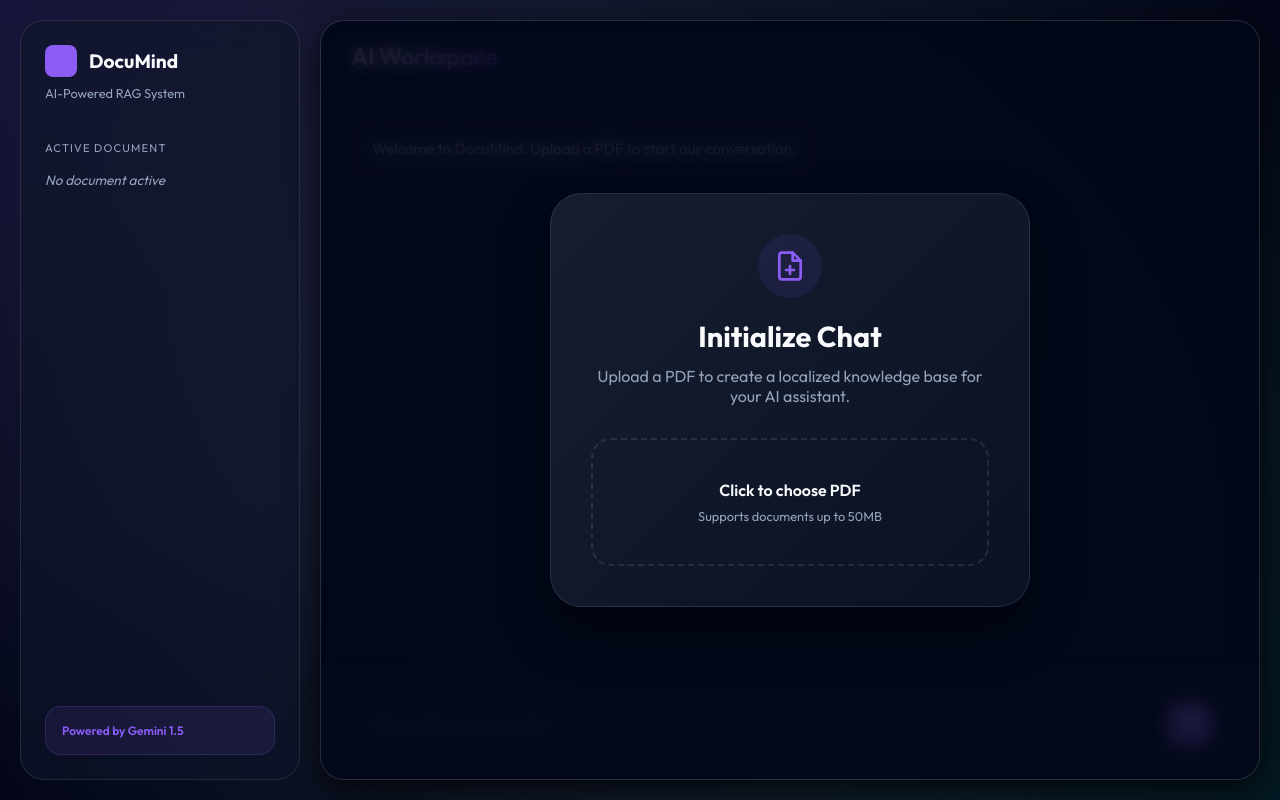
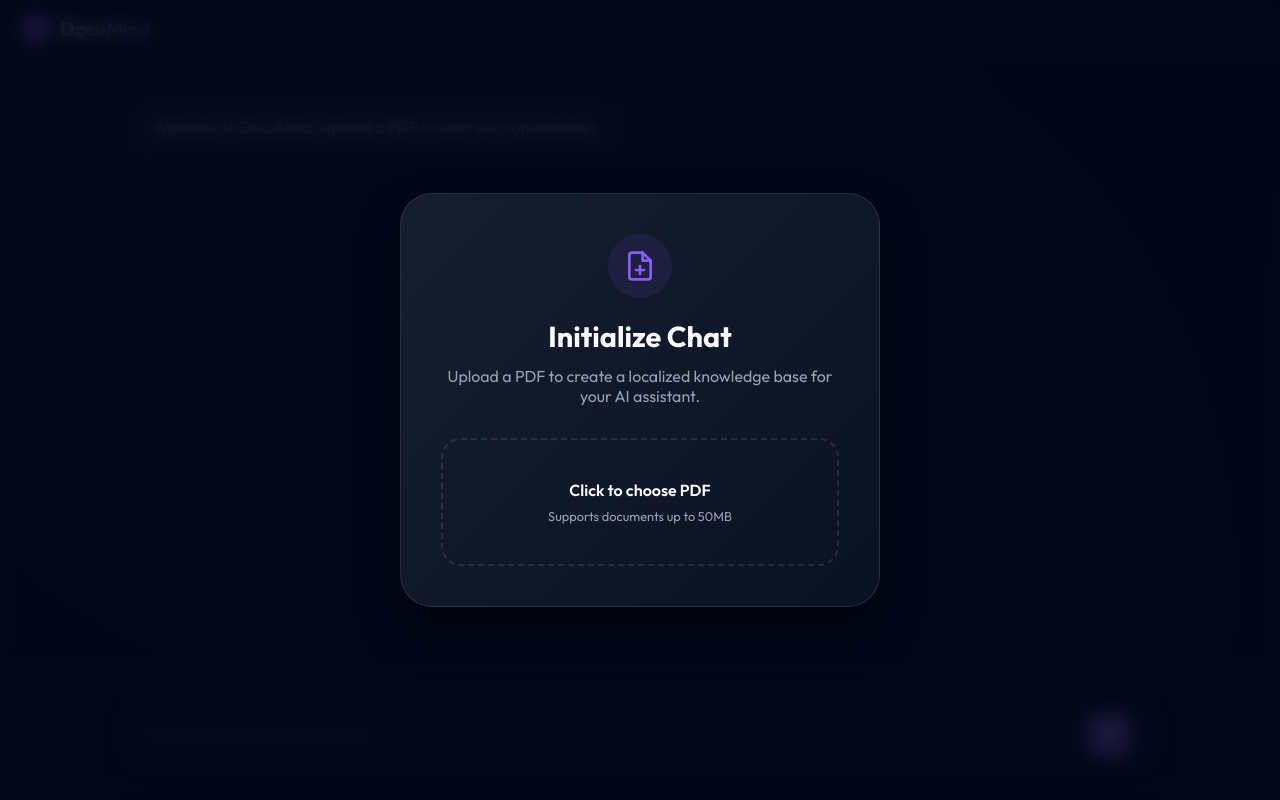
Before and after one commit to Pragnesh0074/documind-frontend, a Next.js app: page / in a window 1280 px wide. Built offline with nearby package versions, Linux system fonts and the light colour scheme.

Commit message:
Enhance UI aesthetics, fix change file button, and reset chat on context change

```diff
--- a/src/app/globals.css
+++ b/src/app/globals.css
@@ -34,29 +34,14 @@ body {
   display: flex;
   height: 100vh;
   width: 100vw;
-  padding: 20px;
-  gap: 20px;
-}
-
-/* Sidebar for Portfolio Feel */
-.sidebar {
-  width: 280px;
-  background: var(--glass-bg);
-  backdrop-filter: blur(16px);
-  border: 1px solid var(--glass-border);
-  border-radius: 24px;
-  display: flex;
-  flex-direction: column;
-  padding: 24px;
-  transition: all 0.3s ease;
+  padding: 0; /* Remove padding for full-screen feel */
 }
 
 .main-chat-container {
   flex: 1;
   background: var(--glass-bg);
   backdrop-filter: blur(16px);
-  border: 1px solid var(--glass-border);
-  border-radius: 24px;
+  border: none; /* Remove border for edge-to-edge look */
   display: flex;
   flex-direction: column;
   position: relative;
@@ -65,20 +50,92 @@ body {
 }
 
 .chat-header {
-  padding: 20px 30px;
+  padding: 16px 24px;
   border-bottom: 1px solid var(--glass-border);
   display: flex;
   justify-content: space-between;
   align-items: center;
+  background: rgba(15, 23, 42, 0.4);
+}
+
+.logo-group {
+  display: flex;
+  align-items: center;
+  gap: 12px;
+}
+
+.logo-icon {
+  width: 24px;
+  height: 24px;
+  background: var(--primary);
+  border-radius: 6px;
+  box-shadow: 0 0 15px var(--primary-glow);
 }
 
 .chat-header h1 {
-  font-size: 1.5rem;
+  font-size: 1.25rem;
   font-weight: 700;
   letter-spacing: -0.02em;
   background: linear-gradient(to right, #fff, var(--primary));
   -webkit-background-clip: text;
+  background-clip: text;
   -webkit-text-fill-color: transparent;
+}
+
+.file-controls {
+  display: flex;
+  align-items: center;
+  gap: 16px;
+}
+
+.active-file {
+  display: flex;
+  align-items: center;
+  gap: 8px;
+  padding: 6px 12px;
+  background: rgba(255, 255, 255, 0.05);
+  border: 1px solid var(--glass-border);
+  border-radius: 8px;
+  font-size: 0.85rem;
+  color: var(--text-dim);
+  max-width: 200px;
+}
+
+.active-file span {
+  white-space: nowrap;
+  overflow: hidden;
+  text-overflow: ellipsis;
+}
+
+.control-buttons {
+  display: flex;
+  gap: 8px;
+}
+
+.control-btn {
+  background: rgba(255, 255, 255, 0.05);
+  border: 1px solid var(--glass-border);
+  color: var(--text-main);
+  padding: 6px 10px;
+  border-radius: 8px;
+  font-size: 0.8rem;
+  font-weight: 600;
+  display: flex;
+  align-items: center;
+  gap: 6px;
+  cursor: pointer;
+  transition: all 0.2s;
+}
+
+.control-btn:hover {
+  background: rgba(255, 255, 255, 0.1);
+  border-color: var(--primary);
+}
+
+.control-btn.danger:hover {
+  background: rgba(239, 68, 68, 0.1);
+  border-color: #ef4444;
+  color: #ef4444;
 }
 
 .status-badge {
@@ -96,23 +153,24 @@ body {
 
 .chat-messages {
   flex: 1;
-  padding: 30px;
+  padding: 40px 10%; /* More side padding for center-focused chat */
   overflow-y: auto;
   display: flex;
   flex-direction: column;
-  gap: 20px;
+  gap: 24px;
   scroll-behavior: smooth;
 }
 
 /* Bubble Styling */
 .msg-bubble {
-  max-width: 75%;
-  padding: 14px 20px;
-  border-radius: 18px;
-  font-size: 0.95rem;
+  max-width: 80%;
+  padding: 16px 24px;
+  border-radius: 20px;
+  font-size: 1rem;
   line-height: 1.6;
   position: relative;
   animation: fadeInSlide 0.4s cubic-bezier(0.16, 1, 0.3, 1);
+  box-shadow: 0 4px 20px rgba(0, 0, 0, 0.2);
 }
 
 @keyframes fadeInSlide {
@@ -122,15 +180,16 @@ body {
 
 .msg-bubble.user {
   align-self: flex-end;
-  background: linear-gradient(135deg, var(--primary), #7c3aed);
-  box-shadow: 0 4px 15px var(--primary-glow);
+  background: linear-gradient(135deg, var(--primary), #6d28d9);
+  border: 1px solid rgba(255, 255, 255, 0.1);
   color: white;
   border-bottom-right-radius: 4px;
 }
 
 .msg-bubble.bot {
   align-self: flex-start;
-  background: rgba(255, 255, 255, 0.03);
+  background: rgba(255, 255, 255, 0.05);
+  backdrop-filter: blur(8px);
   border: 1px solid var(--glass-border);
   color: var(--text-main);
   border-bottom-left-radius: 4px;
@@ -138,24 +197,27 @@ body {
 
 /* Input Area */
 .chat-input-wrapper {
-  padding: 24px 30px;
-  background: rgba(15, 23, 42, 0.8);
+  padding: 30px 10%;
+  background: rgba(15, 23, 42, 0.6);
   border-top: 1px solid var(--glass-border);
 }
 
 .input-glass {
-  background: rgba(255, 255, 255, 0.03);
+  background: rgba(15, 23, 42, 0.8);
   border: 1px solid var(--glass-border);
-  border-radius: 16px;
-  padding: 8px 16px;
+  border-radius: 24px;
+  padding: 12px 20px;
   display: flex;
   align-items: center;
-  gap: 12px;
-  transition: border-color 0.3s;
+  gap: 16px;
+  transition: all 0.3s cubic-bezier(0.4, 0, 0.2, 1);
+  box-shadow: 0 10px 30px rgba(0, 0, 0, 0.3);
 }
 
 .input-glass:focus-within {
   border-color: var(--primary);
+  box-shadow: 0 10px 40px var(--primary-glow);
+  transform: translateY(-2px);
 }
 
 .input-glass textarea {
@@ -164,9 +226,10 @@ body {
   border: none;
   outline: none;
   color: white;
-  padding: 10px 0;
+  padding: 12px 0;
   resize: none;
-  max-height: 120px;
+  max-height: 150px;
+  font-size: 1rem;
 }
 
 .send-action {
--- a/src/app/layout.tsx
+++ b/src/app/layout.tsx
@@ -13,8 +13,8 @@ const geistMono = Geist_Mono({
 });
 
 export const metadata: Metadata = {
-  title: "Create Next App",
-  description: "Generated by create next app",
+  title: "DocuMind",
+  description: "AI-Powered RAG System for your PDF documents",
 };
 
 export default function RootLayout({
--- a/src/app/page.tsx
+++ b/src/app/page.tsx
@@ -46,7 +46,8 @@ export default function Home() {
 
       if (response.ok) {
         setPdfUploaded(true);
-        setMessages([...messages, { role: 'bot', content: `Success! I've analyzed **${file.name}**. You can now ask questions about its content.` }]);
+        // Clear previous chat and show only the new success message
+        setMessages([{ role: 'bot', content: `Success! I've analyzed ${file.name}. You can now ask questions about its content.` }]);
       } else {
         alert('Upload failed. Please ensure the backend is running.');
       }
@@ -56,6 +57,12 @@ export default function Home() {
     } finally {
       setIsUploading(false);
     }
+  };
+
+  const handleRemoveFile = () => {
+    setPdfUploaded(false);
+    setFileName('');
+    setMessages([{ role: 'bot', content: 'Welcome to DocuMind. Upload a PDF to start our conversation.' }]);
   };
 
   const handleSendMessage = async () => {
@@ -79,7 +86,7 @@ export default function Home() {
       } else {
         setMessages(prev => [...prev, { role: 'bot', content: 'I encountered an error. Please try rephrasing.' }]);
       }
-    } catch (error) {
+    } catch {
       setMessages(prev => [...prev, { role: 'bot', content: 'Backend connection lost.' }]);
     } finally {
       setIsChatting(false);
@@ -88,37 +95,43 @@ export default function Home() {
 
   return (
     <div className="app-wrapper">
-      {/* Premium Sidebar */}
-      <aside className="sidebar">
-        <div style={{ marginBottom: '40px' }}>
-          <div style={{ display: 'flex', alignItems: 'center', gap: '12px', marginBottom: '8px' }}>
-            <div style={{ width: '32px', height: '32px', background: 'var(--primary)', borderRadius: '8px' }}></div>
-            <h2 style={{ fontSize: '1.2rem', fontWeight: 700 }}>DocuMind</h2>
-          </div>
-          <p style={{ color: 'var(--text-dim)', fontSize: '0.8rem' }}>AI-Powered RAG System</p>
-        </div>
-
-        <div style={{ flex: 1 }}>
-          <p style={{ fontSize: '0.7rem', textTransform: 'uppercase', color: 'var(--text-dim)', letterSpacing: '0.1em', marginBottom: '16px' }}>Active Document</p>
-          {pdfUploaded ? (
-            <div style={{ background: 'rgba(255,255,255,0.05)', padding: '12px', borderRadius: '12px', border: '1px solid var(--glass-border)' }}>
-              <p style={{ fontSize: '0.85rem', whiteSpace: 'nowrap', overflow: 'hidden', textOverflow: 'ellipsis' }}>📄 {fileName}</p>
-            </div>
-          ) : (
-            <p style={{ fontSize: '0.85rem', color: 'var(--text-dim)', fontStyle: 'italic' }}>No document active</p>
-          )}
-        </div>
-
-        <div style={{ marginTop: 'auto', padding: '16px', background: 'rgba(139, 92, 246, 0.1)', borderRadius: '16px', border: '1px solid rgba(139, 92, 246, 0.2)' }}>
-          <p style={{ fontSize: '0.75rem', fontWeight: 600, color: 'var(--primary)' }}>Powered by Gemini 1.5</p>
-        </div>
-      </aside>
+      {/* Hidden File Input */}
+      <input type="file" ref={fileInputRef} onChange={handleFileUpload} accept=".pdf" style={{ display: 'none' }} />
 
       {/* Main Container */}
       <main className="main-chat-container">
         <header className="chat-header">
-          <h1>AI Workspace</h1>
-          {pdfUploaded && <div className="status-badge"><span style={{ width: '6px', height: '6px', background: 'var(--accent)', borderRadius: '50%' }}></span> System Online</div>}
+          <div className="logo-group">
+            <div className="logo-icon"></div>
+            <h1>DocuMind</h1>
+          </div>
+
+          {pdfUploaded && (
+            <div className="file-controls">
+              <div className="active-file">
+                <svg width="14" height="14" viewBox="0 0 24 24" fill="none" stroke="currentColor" strokeWidth="2" strokeLinecap="round" strokeLinejoin="round">
+                  <path d="M14 2H6a2 2 0 0 0-2 2v16a2 2 0 0 0 2 2h12a2 2 0 0 0 2-2V8z"></path>
+                  <polyline points="14 2 14 8 20 8"></polyline>
+                </svg>
+                <span>{fileName}</span>
+              </div>
+              <div className="control-buttons">
+                <button className="control-btn" onClick={() => fileInputRef.current?.click()} title="Change File">
+                  <svg width="16" height="16" viewBox="0 0 24 24" fill="none" stroke="currentColor" strokeWidth="2" strokeLinecap="round" strokeLinejoin="round">
+                    <path d="M17 3a2.828 2.828 0 1 1 4 4L7.5 20.5 2 22l1.5-5.5L17 3z"></path>
+                  </svg>
+                  Change
+                </button>
+                <button className="control-btn danger" onClick={handleRemoveFile} title="Remove File">
+                  <svg width="16" height="16" viewBox="0 0 24 24" fill="none" stroke="currentColor" strokeWidth="2" strokeLinecap="round" strokeLinejoin="round">
+                    <polyline points="3 6 5 6 21 6"></polyline>
+                    <path d="M19 6v14a2 2 0 0 1-2 2H7a2 2 0 0 1-2-2V6m3 0V4a2 2 0 0 1 2-2h4a2 2 0 0 1 2 2v2"></path>
+                  </svg>
+                </button>
+              </div>
+              <div className="status-badge"><span style={{ width: '6px', height: '6px', background: 'var(--accent)', borderRadius: '50%' }}></span> System Online</div>
+            </div>
+          )}
         </header>
 
         <div className="chat-messages">
@@ -175,7 +188,6 @@ export default function Home() {
               <p style={{ color: 'var(--text-dim)', marginBottom: '32px' }}>Upload a PDF to create a localized knowledge base for your AI assistant.</p>
 
               <div className="upload-zone" onClick={() => fileInputRef.current?.click()}>
-                <input type="file" ref={fileInputRef} onChange={handleFileUpload} accept=".pdf" style={{ display: 'none' }} />
                 <p style={{ fontWeight: 600 }}>Click to choose PDF</p>
                 <p style={{ fontSize: '0.8rem', color: 'var(--text-dim)', marginTop: '8px' }}>Supports documents up to 50MB</p>
               </div>
@@ -187,7 +199,7 @@ export default function Home() {
           <div className="modal-overlay">
             <div className="upload-glass-card">
               <div className="pulse-icon" style={{ animation: 'none' }}>
-                <div className="dot" style={{ background: 'var(--primary)', width: '12px', height: '12px' }}></div>
+                <div className="dot" style={{ background: 'linear-gradient(to right, #fff, var(--primary))', WebkitBackgroundClip: 'text', backgroundClip: 'text', WebkitTextFillColor: 'transparent' }}></div>
               </div>
               <h2 style={{ fontSize: '1.5rem', fontWeight: 700, marginBottom: '8px' }}>Processing Knowledge</h2>
               <p style={{ color: 'var(--text-dim)' }}>Chunking text and generating vector embeddings...</p>
```
